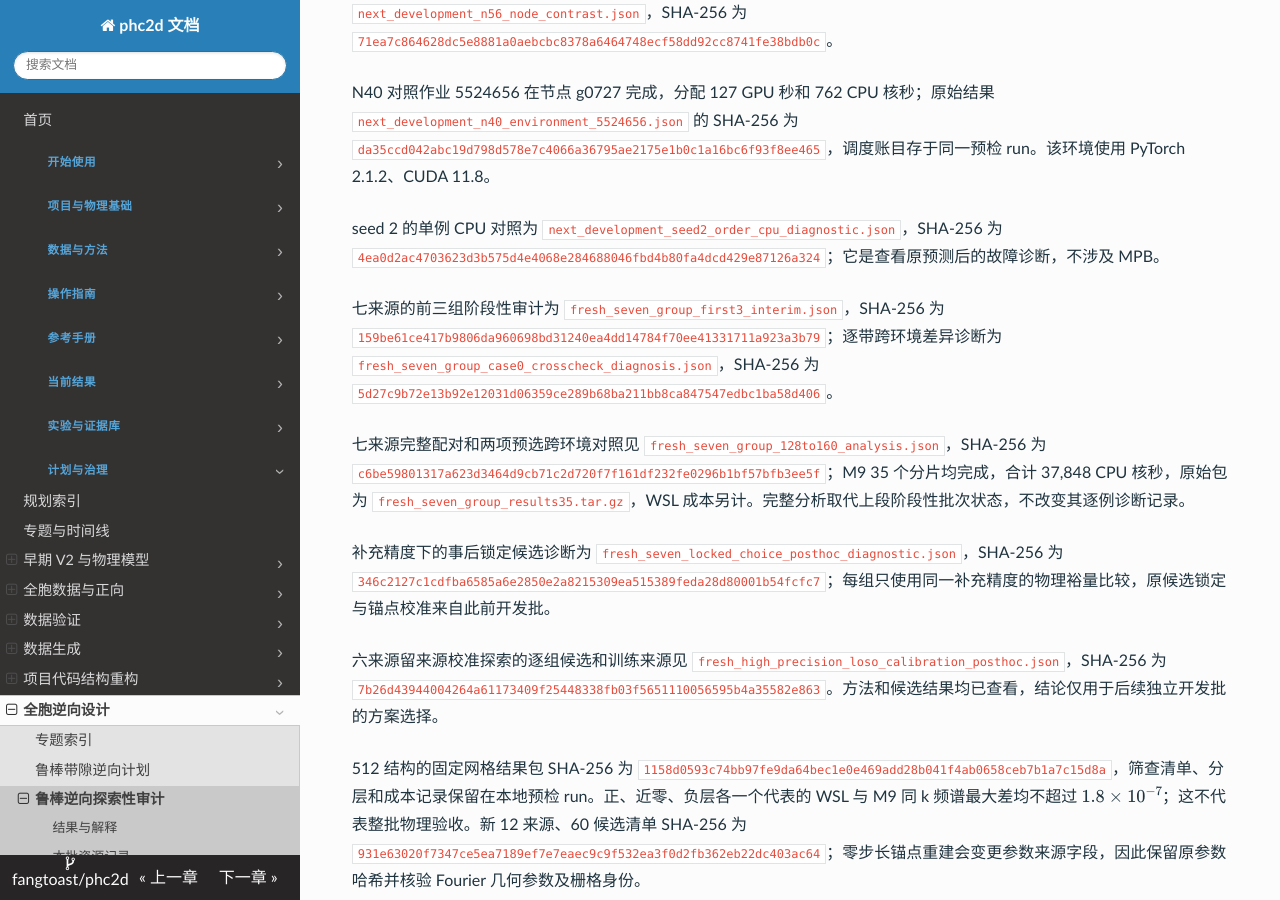
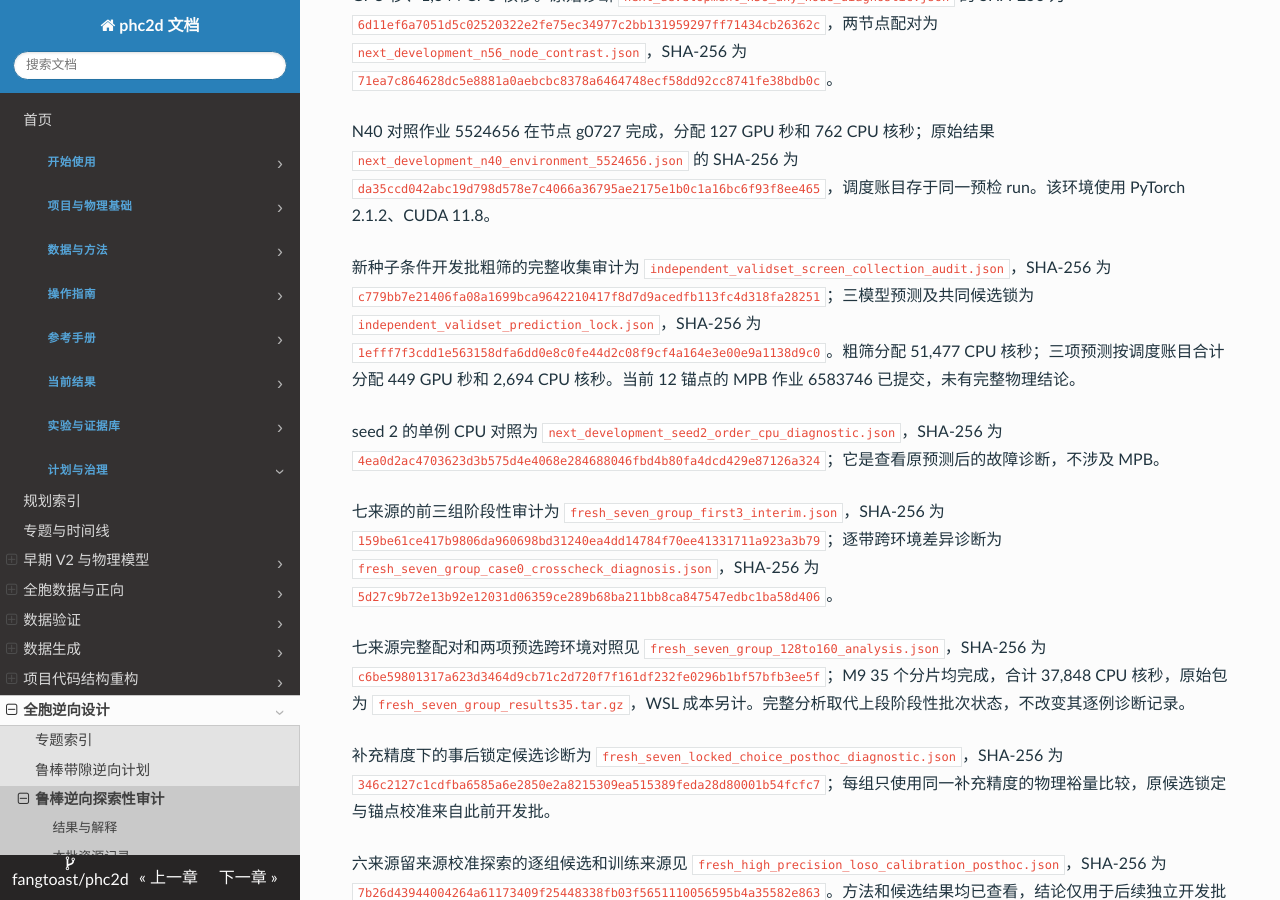
Before and after one commit to fangtoast/phc2d, an MkDocs documentation site: the page built from docs/results/inverse/鲁棒带隙逆向可用性审计.md, in a window 1280 px wide and 900 px high, scrolled down 10161 px. Built offline with MkDocs 1.6.1, drawn with Linux system fonts in a browser that asks for light colours; some of the changed text lies outside the part shown.

Commit message:
Record locked independent inverse predictions

```diff
--- a/docs/results/inverse/鲁棒带隙逆向可用性审计.md
+++ b/docs/results/inverse/鲁棒带隙逆向可用性审计.md
@@ -99,6 +99,7 @@ source_artifacts:
 | N56 同节点 CPU–GPU 事后诊断 | 在原 seed 1 所在节点、PyTorch 2.7.1 环境中，两例和两个 checkpoint 的 CPU 均有限且带序正常；GPU 对两个 checkpoint 均出现非有限值或严重带序异常 | 此诊断未复现原始异常的精确数值，却显示同环境设备结果存在严重差异；不能确定硬件、驱动或软件原因。另一节点的对照提交被调度器因脚本换行拒绝，未入队且未自动重提 |
 | N56 不限节点的补充对照 | 调度到另一节点，同样两个 checkpoint 和两个候选的 CPU/GPU 谱均有限且带序正常，四组最大差约 $1.32\times10^{-5}$–$1.60\times10^{-5}$ | 同 PyTorch/CUDA 版本与 GPU 型号；此前异常节点上同四组 GPU 出现非有限值或较大异常。没有为此诊断预注册数值容差，不作门槛通过判断；不能据两个节点断定故障根因，也不改变锁定预测 |
 | N40 补充对照 | 同样两个 checkpoint 和两个候选在 N40 的 CPU/GPU 谱均有限且带序正常，四组最大差均约 $5.96\times10^{-8}$ | 事后小样本诊断，PyTorch/CUDA 版本与 N56 不同；未预注册容差，不能据此定位异常根因或替换原锁定预测 |
+| 新种子条件开发批的粗筛与冻结预测 | 独立生成的 1,024 个来源，固定网格正、近零、负层分别为 17、11、996；按预定规则各抽 4 个。三个 seed 对 60 个候选均可评分，首个候选的 CPU/GPU 全谱最大差分别约 $1.19\times10^{-7}$、$1.44\times10^{-5}$、$1.51\times10^{-5}$，均低于预设 $5\times10^{-5}$ | 方法调整受已有开发结果启发；这是新来源的条件开发批，粗筛和代理预测不证明物理设计质量。首例跨设备一致不保证全部候选的跨设备一致，也不改变先前批次的失败 |
 | seed 2 的单例带序跨设备诊断 | 原 60 候选中唯一带序异常的来源 762 阈值正向候选，在 CPU 也出现 12 处倒序；CPU–GPU 全谱最大差约 $1.94\times10^{-5}$ | 原 GPU 倒序位于 B8–B9，最大约 0.0022。事后单例说明更换设备未必消除此异常；当前合同要求全谱有序，不能仅因目标为 B4–B5 就恢复评分或改变原 P2 门 |
 | 新批首个预选来源的漏检诊断 | 来源 131 锚点在 512 栅格、三偏移、96→128 下共同裕量为 0.01133，三个冻结 Global–Local seed 对该锚点的代理预测均为负 | 该锚点及阈值减小候选的 M9–WSL 频谱最大差约 $5.96\times10^{-8}$；单来源的有限精度诊断，全批漏检率和 P2 门尚未确定 |
 | 新批 60 候选完整物理审计 | 45/60 候选通过原数值门；12 个来源中仅 3 组的全部五候选通过。15 个未过门候选均有 96→128 空间分辨率不稳定，最多六层的自适应 k 加密均满足当前稳定条件 | 固定 512 栅格和三偏移的开发批；三个 seed 的完整分层排序均不可判定，P2 数值门未通过。两组事后 128→160 整组诊断另行开展 |
@@ -244,6 +245,8 @@ N56 同节点诊断为 `next_development_n56_same_environment_diagnostic.json`
 
 N40 对照作业 5524656 在节点 g0727 完成，分配 127 GPU 秒和 762 CPU 核秒；原始结果 `next_development_n40_environment_5524656.json` 的 SHA-256 为 `da35ccd042abc19d798d578e7c4066a36795ae2175e1b0c1a16bc6f93f8ee465`，调度账目存于同一预检 run。该环境使用 PyTorch 2.1.2、CUDA 11.8。
 
+新种子条件开发批粗筛的完整收集审计为 `independent_validset_screen_collection_audit.json`，SHA-256 为 `c779bb7e21406fa08a1699bca9642210417f8d7d9acedfb113fc4d318fa28251`；三模型预测及共同候选锁为 `independent_validset_prediction_lock.json`，SHA-256 为 `1efff7f3cdd1e563158dfa6dd0e8c0fe44d2c08f9cf4a164e3e00e9a1138d9c0`。粗筛分配 51,477 CPU 核秒；三项预测按调度账目合计分配 449 GPU 秒和 2,694 CPU 核秒。当前 12 锚点的 MPB 作业 6583746 已提交，未有完整物理结论。
+
 seed 2 的单例 CPU 对照为 `next_development_seed2_order_cpu_diagnostic.json`，SHA-256 为 `4ea0d2ac4703623d3b575d4e4068e284688046fbd4b80fa4dcd429e87126a324`；它是查看原预测后的故障诊断，不涉及 MPB。
 
 七来源的前三组阶段性审计为 `fresh_seven_group_first3_interim.json`，SHA-256 为 `159be61ce417b9806da960698bd31240ea4dd14784f70ee41331711a923a3b79`；逐带跨环境差异诊断为 `fresh_seven_group_case0_crosscheck_diagnosis.json`，SHA-256 为 `5d27c9b72e13b92e12031d06359ce289b68ba211bb8ca847547edbc1ba58d406`。
```
